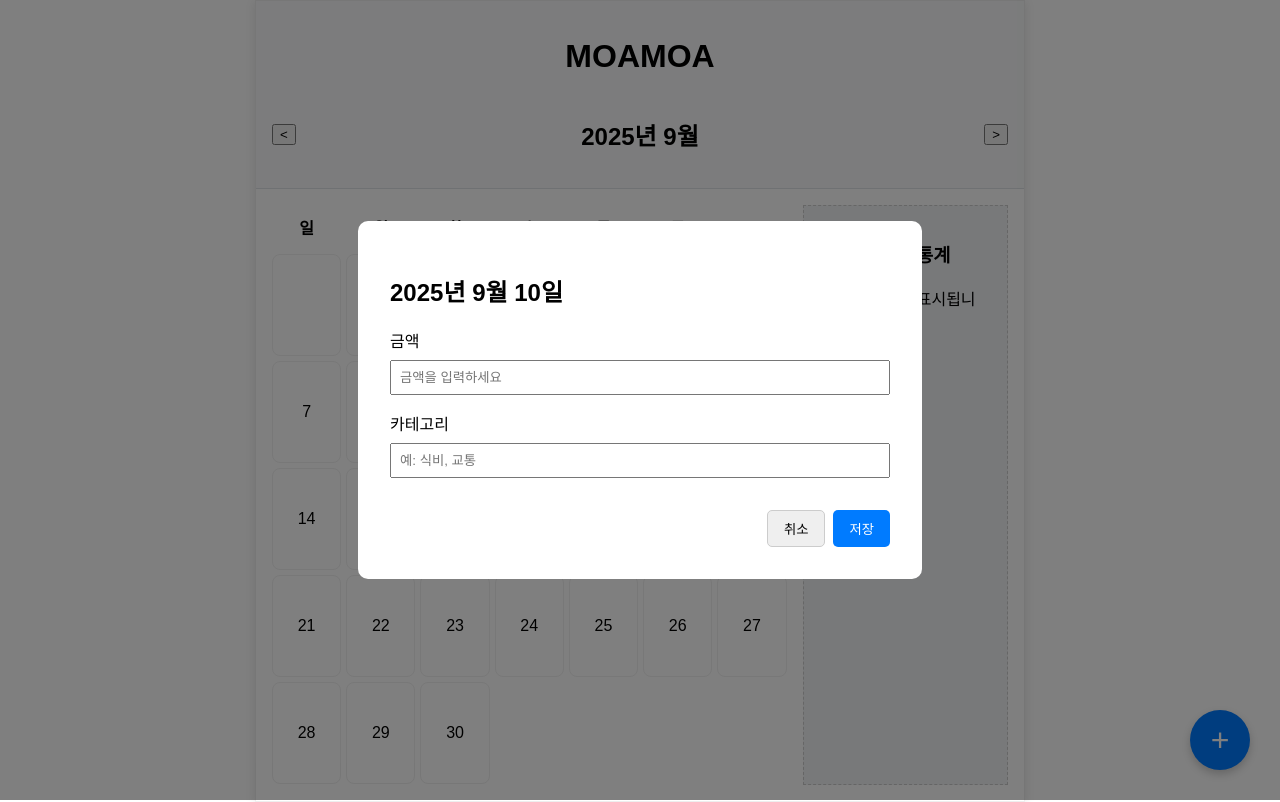
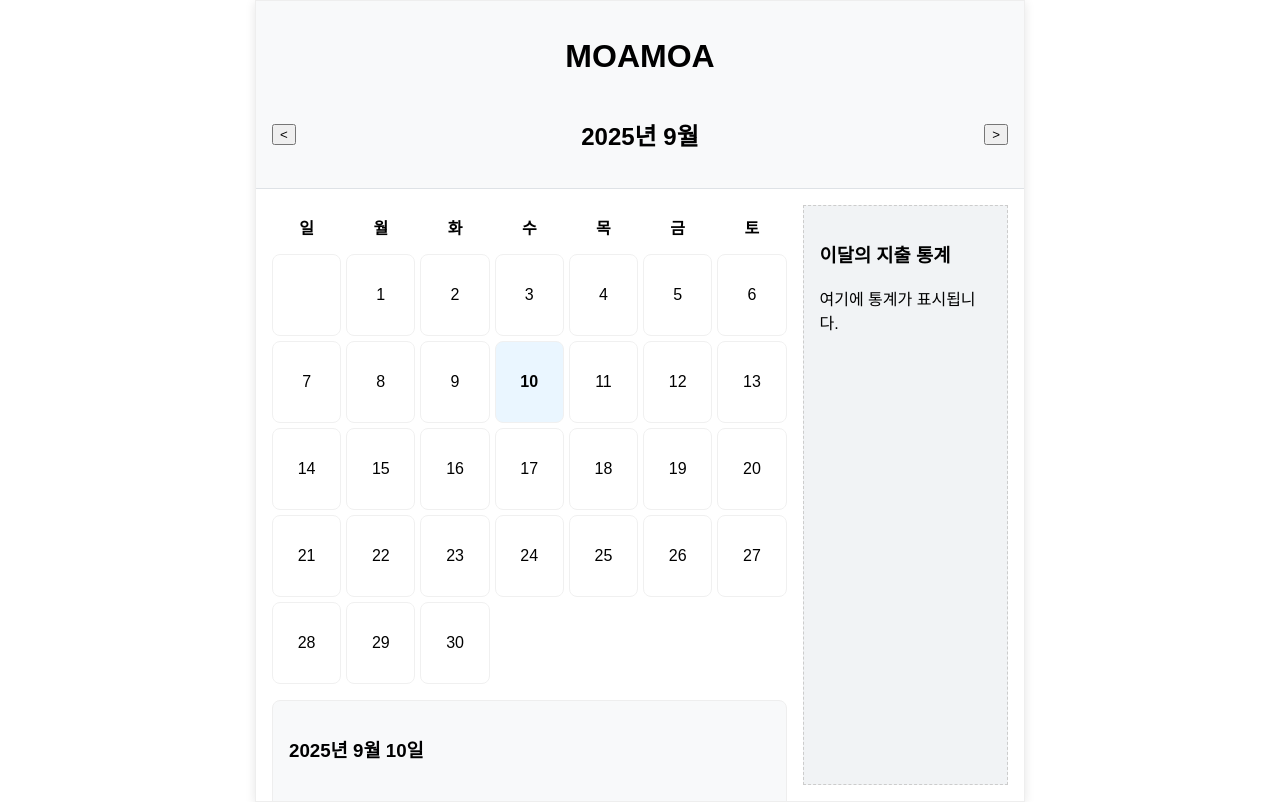
Before and after one commit to kms0922/MOAMOA-app, a React (Create React App) app: page / in a window 1280 px wide. Both pictures are taken after a click on the element "10". Built offline with nearby package versions, Linux system fonts and the light colour scheme.

Commit message:
feat: 금액, 카테고리 입력 및 저장 기능 완료

```diff
--- a/src/App.js
+++ b/src/App.js
@@ -1,12 +1,10 @@
 import React, { useState } from "react";
 import Calendar from "./Calendar";
-import EntryModal from "./EntryModal";
+import EntryDetail from "./EntryDetail";
 
 function App() {
   const [currentDate, setCurrentDate] = useState(new Date());
-  const [isModalOpen, setIsModalOpen] = useState(false);
   const [selectedDate, setSelectedDate] = useState(null);
-
   const [entries, setEntries] = useState({});
 
   const handlePrevMonth = () => {
@@ -17,29 +15,26 @@ function App() {
   };
 
   const handleDateClick = (date) => {
-    console.log("날짜 클릭됨:", date);
     setSelectedDate(date);
-    setIsModalOpen(true);
-  };
-  const handleCloseModal = () => {
-    setIsModalOpen(false);
-    setSelectedDate(null);
   };
 
+  const handleCloseDetail = () => {
+    setSelectedDate(null);
+  }
+
   const handleSaveEntry = (entryData) => {
+    if (!selectedDate) return;
     const dateKey = `${selectedDate.getFullYear()}-${selectedDate.getMonth()}-${selectedDate.getDate()}`;
-
     const existingEntries = entries[dateKey] || [];
-    const newEntriesForDate = [...existingEntries, { id: Date.now(), ...entryData}];
+    const newEntriesForDate = [...existingEntries, { id: Date.now(), ...entryData }];
 
     setEntries({
       ...entries,
       [dateKey]: newEntriesForDate,
     });
-
-    handleCloseModal();
   };
 
+  const selectedDateEntries = selectedDate ? entries[`${selectedDate.getFullYear()}-${selectedDate.getMonth()}-${selectedDate.getDate()}`] || [] : [];
 
   return (
     <div style={styles.container}>
@@ -58,7 +53,16 @@ function App() {
             currentDate={currentDate}
             onDateClick={handleDateClick}
             entries={entries}
+            selectedDate={selectedDate}
           />
+          {selectedDate && (
+            <EntryDetail
+              date={selectedDate}
+              entries={selectedDateEntries}
+              onSave={handleSaveEntry}
+              onClose={handleCloseDetail}
+            />
+          )}
         </section>
 
         <aside style={styles.statsSection}>
@@ -66,21 +70,9 @@ function App() {
           <p>여기에 통계가 표시됩니다.</p>
         </aside>
       </main>
-
-      <button style={styles.fab}>+</button>
-
-      {selectedDate && (
-        <EntryModal
-          isOpen={isModalOpen}
-          onClose={handleCloseModal}
-          date={selectedDate}
-          onSave={handleSaveEntry}
-        />
-      )}
     </div>
   );
 }
-
 
 const styles = {
     container: {
@@ -114,8 +106,8 @@ const styles = {
     calendarSection: {
         flex: 3,
         marginRight: '1rem',
-    //padding: '1rem',
-    //border: '1px dashed #ccc',
+        display: 'flex',
+        flexDirection: 'column',
       },
     statsSection: {
       flex: 1,
@@ -123,20 +115,6 @@ const styles = {
       border: '1px dashed #ccc',
       backgroundColor: '#f1f3f5',
     },
-  fab: {
-    position: 'fixed',
-    right: '30px',
-    bottom: '30px',
-    width: '60px',
-    height: '60px',
-    borderRadius: '50%',
-    backgroundColor: '#007bff',
-    color: 'white',
-    border: 'none',
-    fontSize: '2rem',
-    cursor: 'pointer',
-    boxShadow: '0 4px 8px rgba(0,0,0,0.2)',
-  }
 };
 
 export default App;
--- a/src/Calendar.js
+++ b/src/Calendar.js
@@ -1,11 +1,8 @@
-import React, { useState } from "react";
+import React from "react";
 
-const Calendar = ({ currentDate, onDateClick, entries }) => {
-    const dateToUse = currentDate || new Date();
-    const currentEntries = entries || {};
-
-    const year = dateToUse.getFullYear();
-    const month = dateToUse.getMonth();
+const Calendar = ({ currentDate, onDateClick, entries, selectedDate }) => {
+    const year = currentDate.getFullYear();
+    const month = currentDate.getMonth();
 
     const firstDayOfMonth = new Date(year, month, 1).getDay();
     const lastDateOfMonth = new Date(year, month + 1, 0).getDate();
@@ -27,16 +24,27 @@ const Calendar = ({ currentDate, onDateClick, entries }) => {
             const dateKey = `${year}-${month}-${date}`;
             const dayEntries = entries[dateKey] || [];
 
+            const isSelected = selectedDate &&
+                               selectedDate.getFullYear() === year &&
+                               selectedDate.getMonth() === month &&
+                               selectedDate.getDate() === date;
+
+            const cellStyle = {
+                ...styles.dayCell,
+                position: 'relative',
+                backgroundColor: isSelected ? '#eaf6ff' : 'white',
+                fontWeight: isSelected ? 'bold' : 'normal',
+            };
+
             calendarDays.push(
-                <div key={`date-${date}`} style={{...styles.dayCell, position: 'relative'}} onClick={() => onDateClick(fullDate)}>
+                <div key={`date-${date}`} style={cellStyle} onClick={() => onDateClick(fullDate)}>
                     {date}
                     {dayEntries.length > 0 && <div style={styles.entryIndicator}></div>}
                 </div>
             );
         }
 
-        return calendarDays;_
-
+        return calendarDays;
     };
 
     return (
@@ -66,14 +74,15 @@ const styles = {
         display: 'flex',
         justifyContent: 'center',
         alignItems: 'center',
-        height: '100px',
+        height: '80px',
         border: '1px solid #f0f0f0',
         borderRadius: '8px',
         cursor: 'pointer',
+        transition: 'background-color 0.2s',
     },
     entryIndicator: {
         position: 'absolute',
-        bottom: '10px',
+        bottom: '8px',
         width: '6px',
         height: '6px',
         borderRadius: '50%',
--- /dev/null
+++ b/src/EntryDetail.js
@@ -0,0 +1,121 @@
+import React, { useState } from 'react';
+
+const EntryDetail = ({ date, entries, onSave, onClose }) => {
+  const [amount, setAmount] = useState('');
+  const [category, setCategory] = useState('');
+
+  const handleSave = () => {
+    if (!amount || !category) {
+      alert('금액과 카테고리를 모두 입력해주세요.');
+      return;
+    }
+    onSave({ amount: parseFloat(amount), category });
+    // 저장 후 입력 필드 초기화
+    setAmount('');
+    setCategory('');
+  };
+
+  return (
+    <div style={styles.detailContainer}>
+      <div style={styles.detailHeader}>
+        <h3>{`${date.getFullYear()}년 ${date.getMonth() + 1}월 ${date.getDate()}일`}</h3>
+        <button onClick={onClose} style={styles.closeButton}></button>
+      </div>
+
+      <div style={styles.entryList}>
+        {entries.length > 0 ? (
+          entries.map(entry => (
+            <div key={entry.id} style={styles.entryItem}>
+              <span>{entry.category}</span>
+              <span>{entry.amount.toLocaleString()}원</span>
+            </div>
+          ))
+        ) : (
+          <p style={styles.noEntryText}>입력된 내역이 없습니다.</p>
+        )}
+      </div>
+
+      <hr style={styles.hr} />
+
+      <div style={styles.formContainer}>
+        <input
+          type="text"
+          style={styles.input}
+          placeholder="카테고리"
+          value={category}
+          onChange={(e) => setCategory(e.target.value)}
+        />
+        <input
+          type="number"
+          style={styles.input}
+          placeholder="금액"
+          value={amount}
+          onChange={(e) => setAmount(e.target.value)}
+        />
+        <button onClick={handleSave} style={styles.saveButton}>추가</button>
+      </div>
+    </div>
+  );
+};
+
+// 이 컴포넌트에서만 사용하는 스타일 객체
+const styles = {
+    detailContainer: {
+        marginTop: '1rem',
+        padding: '1rem',
+        border: '1px solid #eee',
+        borderRadius: '8px',
+        backgroundColor: '#f8f9fa'
+    },
+    detailHeader: {
+        display: 'flex',
+        justifyContent: 'space-between',
+        alignItems: 'center',
+        marginBottom: '1rem',
+    },
+    closeButton: {
+        background: 'none',
+        border: 'none',
+        fontSize: '1.5rem',
+        cursor: 'pointer'
+    },
+    entryList: {
+        maxHeight: '150px',
+        overflowY: 'auto',
+    },
+    entryItem: {
+        display: 'flex',
+        justifyContent: 'space-between',
+        padding: '0.5rem 0',
+        borderBottom: '1px solid #eee',
+    },
+    noEntryText: {
+        textAlign: 'center',
+        color: '#888',
+    },
+    hr: {
+        border: 'none',
+        borderTop: '1px solid #eee',
+        margin: '1rem 0',
+    },
+    formContainer: {
+        display: 'flex',
+        gap: '0.5rem',
+    },
+    input: {
+        flex: 1,
+        padding: '0.5rem',
+        border: '1px solid #ccc',
+        borderRadius: '5px',
+    },
+    saveButton: {
+        padding: '0.5rem 1rem',
+        backgroundColor: '#007bff',
+        color: 'white',
+        border: 'none',
+        borderRadius: '5px',
+        cursor: 'pointer',
+    }
+};
+
+export default EntryDetail;
--- a/src/EntryModal.js
+++ /dev/null
@@ -1,110 +0,0 @@
-import React, { useState } from "react";
-
-const EntryModal = ({ isOpen, onClose, date, onSave }) => {
-    const [amount, setAmount] = useState('');
-    const [category, setCategory] = useState('');
-
-    if(!isOpen) {
-        return null;
-    }
-
-    const handleSave = () => {
-        console.log("저장 버튼 클릭됨!"); // 확인하기 쉽도록 텍스트를 추가했습니다.
-        if(!amount || !category) {
-            // alert()는 테스트 환경에 따라 보이지 않을 수 있으니 console.warn으로 변경합니다.
-            console.warn("금액과 카테고리를 모두 입력해주세요.");
-            return;
-        }
-        onSave({ amount: parseFloat(amount), category });
-    };
-
-    return (
-        // [수정] 모든 StyleSheet를 styles로 변경했습니다.
-        <div style={styles.modalOverlay}>
-            <div style={styles.modalContent}>
-                <h2>{`${date.getFullYear()}년 ${date.getMonth() + 1}월 ${date.getDate()}일`}</h2>
-
-                <form>
-                    <div style={styles.formGroup}>
-                        <label>금액</label>
-                        <input
-                        type="number"
-                        style={styles.input}
-                        placeholder="금액을 입력하세요"
-                        value={amount}
-                        onChange={(e) => setAmount(e.target.value)}
-                        />
-                    </div>
-                    <div style={styles.formGroup}>
-                        <label>카테고리</label>
-                        <input
-                        type="text"
-                        style={styles.input}
-                        placeholder="예: 식비, 교통"
-                        value={category}
-                        onChange={(e) => setCategory(e.target.value)}
-                        />
-                    </div>
-                </form>
-
-                <div style={styles.buttonGroup}>
-                    <button onClick={onClose} style ={styles.cancelButton}>취소</button>
-                    <button onClick={handleSave} style={styles.saveButton}>저장</button>
-                </div>
-            </div>
-        </div>
-    );
-};
-
-// styles 객체는 그대로 유지합니다.
-const styles = {
-  modalOverlay: {
-    position: 'fixed',
-    top: 0,
-    left: 0,
-    right: 0,
-    bottom: 0,
-    backgroundColor: 'rgba(0, 0, 0, 0.5)',
-    display: 'flex',
-    justifyContent: 'center',
-    alignItems: 'center',
-  },
-  modalContent: {
-    backgroundColor: 'white',
-    padding: '2rem',
-    borderRadius: '10px',
-    width: '90%',
-    maxWidth: '500px',
-  },
-  formGroup: {
-    marginBottom: '1rem',
-  },
-  input: {
-    width: '100%',
-    padding: '0.5rem',
-    marginTop: '0.5rem',
-    boxSizing: 'border-box',
-  },
-  buttonGroup: {
-    display: 'flex',
-    justifyContent: 'flex-end',
-    marginTop: '2rem',
-  },
-  cancelButton: {
-    padding: '0.5rem 1rem',
-    marginRight: '0.5rem',
-    border: '1px solid #ccc',
-    borderRadius: '5px',
-    cursor: 'pointer',
-  },
-  saveButton: {
-    padding: '0.5rem 1rem',
-    backgroundColor: '#007bff',
-    color: 'white',
-    border: 'none',
-    borderRadius: '5px',
-    cursor: 'pointer',
-  }
-};
-
-export default EntryModal;
```
Lines whose indentation alone changed are shown as unchanged.
